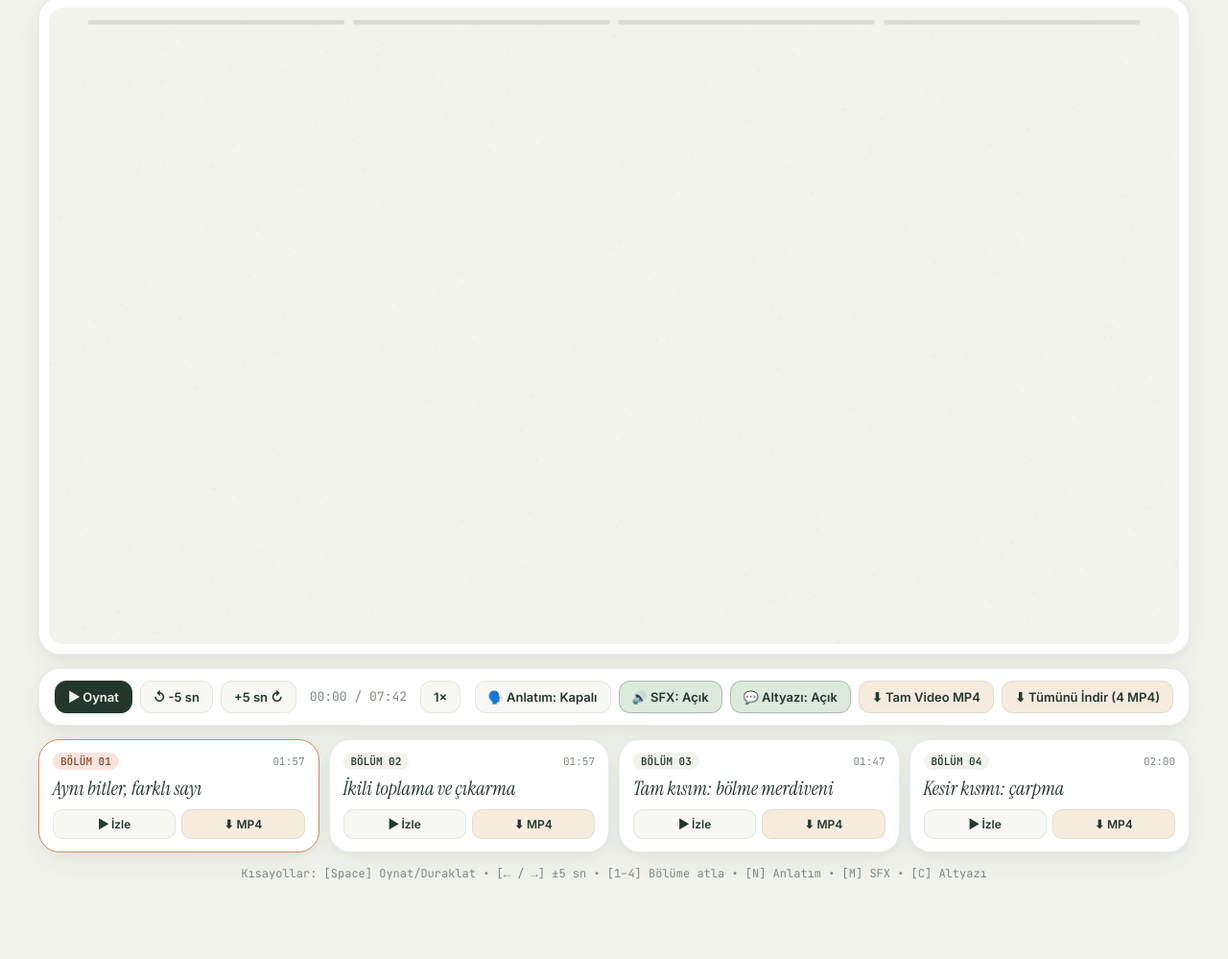
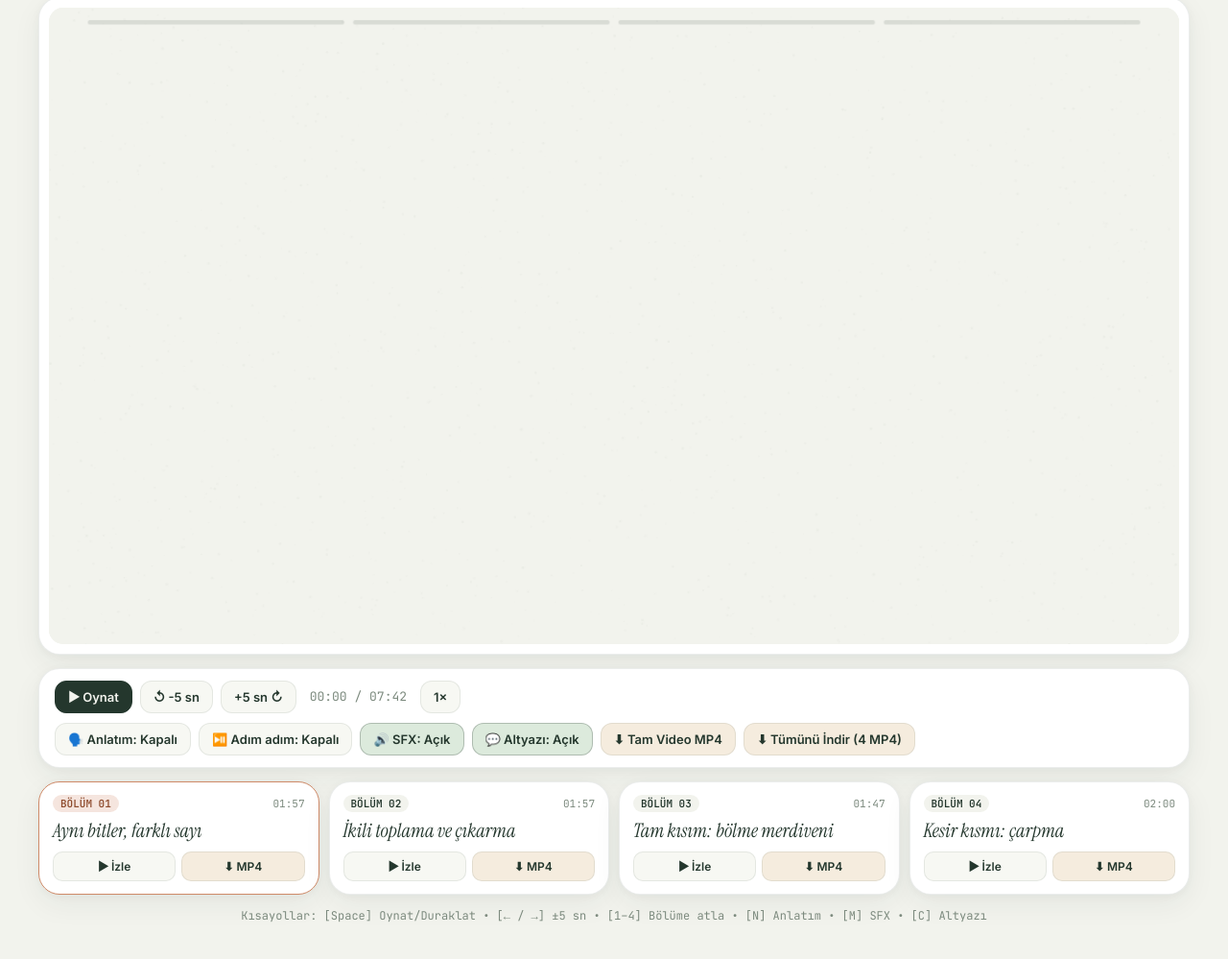
Before and after one commit to SefaS-Dev/SefaDev-Links, a plain HTML site: page vize/mantiksal-1a-sayi-sistemleri.html in a window 1280 px wide. Shown: the part 63-1062 px from the top of the page at 96% size. Before the commit the page ends 1023 px from the top, so only its background shows below. Drawn offline with Linux system fonts and the light colour scheme.

Commit message:
Mantıksal videolarına 'Adım adım' modu: her adımın sonunda durur, Oynat/Space ile devam (kısayol A)

```diff
--- a/vize/mantiksal-1a-sayi-sistemleri.html
+++ b/vize/mantiksal-1a-sayi-sistemleri.html
@@ -3284,6 +3284,13 @@
       state.lastFrameTs = now;
       const prevT = state.time;
       state.time += dt;
+      if (window.__adim) {
+        const cb = TIMELINE.beats.find(b => prevT >= b.start && prevT < b.end);
+        if (cb && state.time >= cb.end && window.__adimGec !== cb.index && cb.text) {
+          state.time = cb.end - 0.0005; window.__adimGec = cb.index; state.playing = false; stopLiveNarration();
+          renderFrame(state.time); updateUI();
+        }
+      }
       if (state.time >= TIMELINE.duration) {
         state.time = TIMELINE.duration;
         state.playing = false;
@@ -3756,5 +3763,19 @@
   init();
 })();
 </script>
+<script>
+(function(){
+  window.__adim = false;
+  function paint(){ var b=document.getElementById('btnAdim'); if(!b) return;
+    b.textContent = window.__adim ? '⏯️ Adım adım: Açık' : '⏯️ Adım adım: Kapalı'; b.classList.toggle('active-pill', window.__adim); }
+  function toggle(){ window.__adim = !window.__adim; window.__adimGec = -1; paint(); }
+  document.addEventListener('DOMContentLoaded', function(){
+    var n=document.getElementById('btnNar'); if(n && !document.getElementById('btnAdim')){
+      var b=document.createElement('button'); b.className='btn'; b.id='btnAdim'; b.title='Her adımın sonunda durur. Kısayol: A';
+      n.parentNode.insertBefore(b, n.nextSibling); b.addEventListener('click', toggle); paint(); }
+  });
+  document.addEventListener('keydown', function(e){ if((e.key==='a'||e.key==='A') && !/INPUT|TEXTAREA/.test((e.target&&e.target.tagName)||'')) toggle(); });
+})();
+</script>
 </body>
 </html>
```
Also changed, not shown: vize/mantiksal-1b-tumleyenler.html (+21 -0 lines), vize/mantiksal-2a-boole-sadelestirme.html (+21 -0 lines), vize/mantiksal-2b-minterm-maxterm.html (+21 -0 lines).
